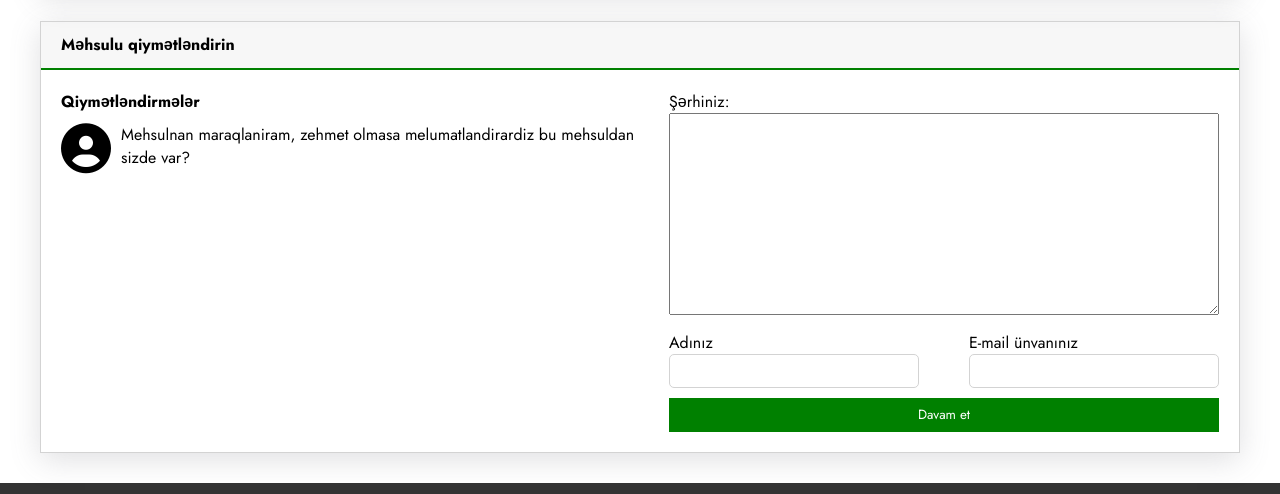
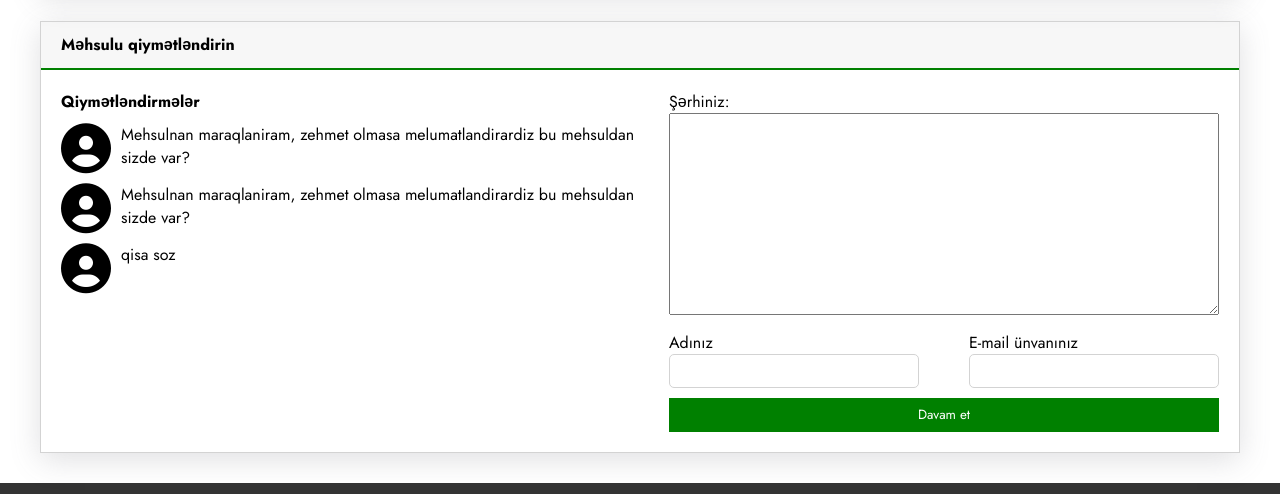
Before and after one commit to qafarzadee/embawoodyeni3, a plain HTML site: page product_details.html in a window 1280 px wide. Shown: the part 1220-1714 px from the top of the page. Drawn offline with nearby package versions, Linux system fonts and the light colour scheme.

Commit message:
comment problems done

```diff
--- a/product_details.html
+++ b/product_details.html
@@ -215,11 +215,26 @@
           <div class="comment_left">
             <h1>Qiymətləndirmələr</h1>
             <div>
+              <div>
               <i class="fa-solid fa-circle-user"></i>
               <p>
                 Mehsulnan maraqlaniram, zehmet olmasa melumatlandirardiz bu
                 mehsuldan sizde var?
               </p>
+            </div>
+            <div>
+              <i class="fa-solid fa-circle-user"></i>
+              <p>
+                Mehsulnan maraqlaniram, zehmet olmasa melumatlandirardiz bu
+                mehsuldan sizde var?
+              </p>
+            </div>
+            <div>
+              <i class="fa-solid fa-circle-user"></i>
+              <p>
+                qisa soz
+              </p>
+            </div>
             </div>
           </div>
           <div class="comment_right">
--- a/style.css
+++ b/style.css
@@ -3494,6 +3494,16 @@ filter: progid:DXImageTransform.Microsoft.gradient( startColorstr='#f09433', end
   flex-direction: column;
   gap: 10px;
 }
+.comment_left div{
+  display: flex;
+  flex-direction: column;
+}
+.comment_left div div{
+  display: flex;
+  flex-direction: row;
+  justify-content: start;
+
+}
 
 .comment_left h1 {
   font-size: 16px;
```
